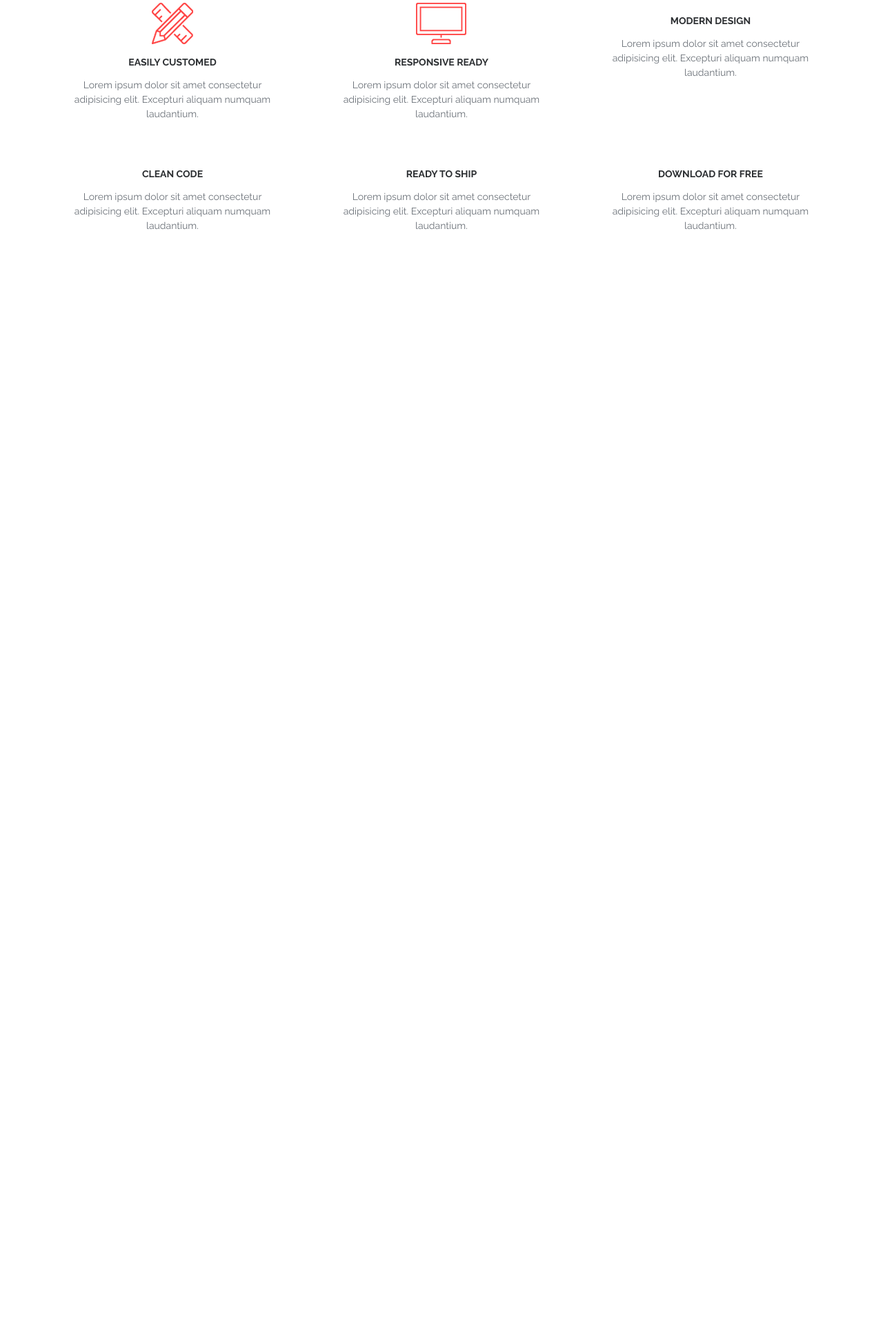
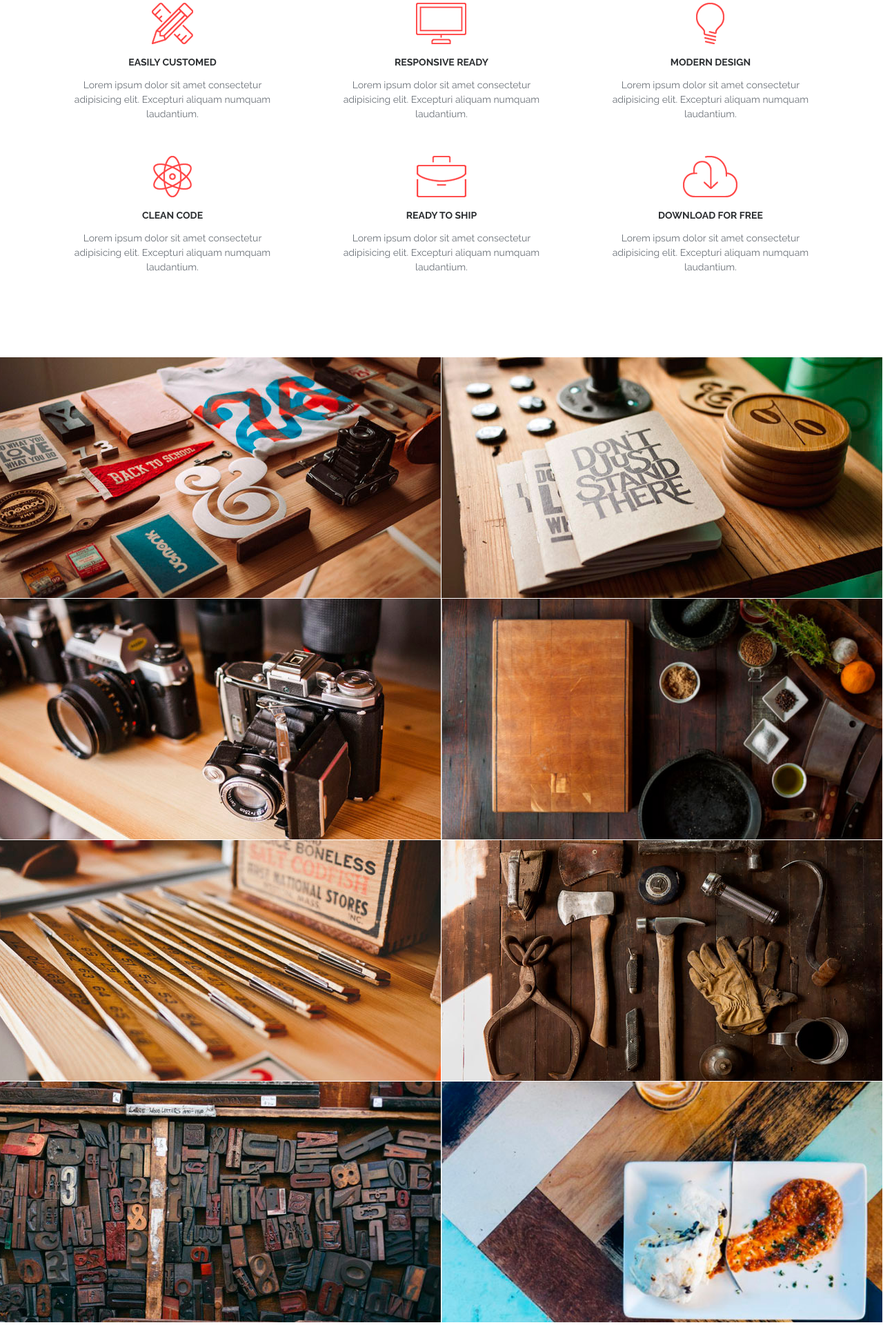
Before and after one commit to Psevdon1m/ABC, a plain HTML site: page index.html in a window 1280 px wide. Shown: the part 866-2800 px from the top of the page at 69% size. Drawn offline with nearby package versions, Linux system fonts and the light colour scheme; the site is published under a folder, as on GitHub Pages, so addresses that start at the root find nothing.

Commit message:
Update index.html

```diff
--- a/index.html
+++ b/index.html
@@ -82,7 +82,7 @@
         </div>
         <div class="features__item">
           <img
-            src="/img/features/feature-3.png"
+            src="./img/features/feature-3.png"
             alt=""
             class="features__icon"
           />
@@ -94,7 +94,7 @@
         </div>
         <div class="features__item">
           <img
-            src="/img/features/feature-4.png"
+            src="./img/features/feature-4.png"
             alt=""
             class="features__icon"
           />
@@ -106,7 +106,7 @@
         </div>
         <div class="features__item">
           <img
-            src="/img/features/feature-5.png"
+            src="./img/features/feature-5.png"
             alt=""
             class="features__icon"
           />
@@ -118,7 +118,7 @@
         </div>
         <div class="features__item">
           <img
-            src="/img/features/feature-6.png"
+            src="./img/features/feature-6.png"
             alt=""
             class="features__icon"
           />
@@ -137,7 +137,7 @@
 
     <div class="works">
       <div class="works__item">
-        <img class="works__photo" src="/img/works/work-1.jpg" alt="" />
+        <img class="works__photo" src="./img/works/work-1.jpg" alt="" />
         <div class="works__content">
           <div class="works__title">Project Name</div>
           <div class="works__text">User Interface design</div>
@@ -145,7 +145,7 @@
       </div>
 
       <div class="works__item">
-        <img class="works__photo" src="/img/works/work-2.jpg" alt="" />
+        <img class="works__photo" src="./img/works/work-2.jpg" alt="" />
         <div class="works__content">
           <div class="works__title">Project Name</div>
           <div class="works__text">User Interface design</div>
@@ -153,7 +153,7 @@
       </div>
 
       <div class="works__item">
-        <img class="works__photo" src="/img/works/work-3.jpg" alt="" />
+        <img class="works__photo" src="./img/works/work-3.jpg" alt="" />
         <div class="works__content">
           <div class="works__title">Project Name</div>
           <div class="works__text">User Interface design</div>
@@ -161,7 +161,7 @@
       </div>
 
       <div class="works__item">
-        <img class="works__photo" src="/img/works/work-4.jpg" alt="" />
+        <img class="works__photo" src="./img/works/work-4.jpg" alt="" />
         <div class="works__content">
           <div class="works__title">Project Name</div>
           <div class="works__text">User Interface design</div>
@@ -169,7 +169,7 @@
       </div>
 
       <div class="works__item">
-        <img class="works__photo" src="/img/works/work-5.jpg" alt="" />
+        <img class="works__photo" src="./img/works/work-5.jpg" alt="" />
         <div class="works__content">
           <div class="works__title">Project Name</div>
           <div class="works__text">User Interface design</div>
@@ -177,7 +177,7 @@
       </div>
 
       <div class="works__item">
-        <img class="works__photo" src="/img/works/work-6.jpg" alt="" />
+        <img class="works__photo" src="./img/works/work-6.jpg" alt="" />
         <div class="works__content">
           <div class="works__title">Project Name</div>
           <div class="works__text">User Interface design</div>
@@ -185,7 +185,7 @@
       </div>
 
       <div class="works__item">
-        <img class="works__photo" src="/img/works/work-7.jpg" alt="" />
+        <img class="works__photo" src="./img/works/work-7.jpg" alt="" />
         <div class="works__content">
           <div class="works__title">Project Name</div>
           <div class="works__text">User Interface design</div>
@@ -193,7 +193,7 @@
       </div>
 
       <div class="works__item">
-        <img class="works__photo" src="/img/works/work-8.jpg" alt="" />
+        <img class="works__photo" src="./img/works/work-8.jpg" alt="" />
         <div class="works__content">
           <div class="works__title">Project Name</div>
           <div class="works__text">User Interface design</div>
@@ -207,7 +207,7 @@
           <div class="team__item">
             <img
               class="team__photo"
-              src="/img/team/team-1.jpg"
+              src="./img/team/team-1.jpg"
               alt="team-member-1"
             />
             <div class="team__name">Ruth Woods</div>
@@ -239,7 +239,7 @@
           <div class="team__item">
             <img
               class="team__photo"
-              src="/img/team/team-2.jpg"
+              src="./img/team/team-2.jpg"
               alt="team-member-1"
             />
             <div class="team__name">Tymoty Reed</div>
@@ -271,7 +271,7 @@
           <div class="team__item">
             <img
               class="team__photo"
-              src="/img/team/team-3.jpg"
+              src="./img/team/team-3.jpg"
               alt="team-member-1"
             />
             <div class="team__name">Victoria Valdez</div>
@@ -303,7 +303,7 @@
           <div class="team__item">
             <img
               class="team__photo"
-              src="/img/team/team-4.jpg"
+              src="./img/team/team-4.jpg"
               alt="team-member-1"
             />
             <div class="team__name">Beverly Little</div>
@@ -342,7 +342,7 @@
       <div class="container">
         <div class="reviews__item">
           <div class="reviews__photo">
-            <img class="reviews__img" src="/img/reviews/review-1.jpg" alt="" />
+            <img class="reviews__img" src="./img/reviews/review-1.jpg" alt="" />
           </div>
           <div class="reviews__comment">
             <div class="reviews__text">
```
